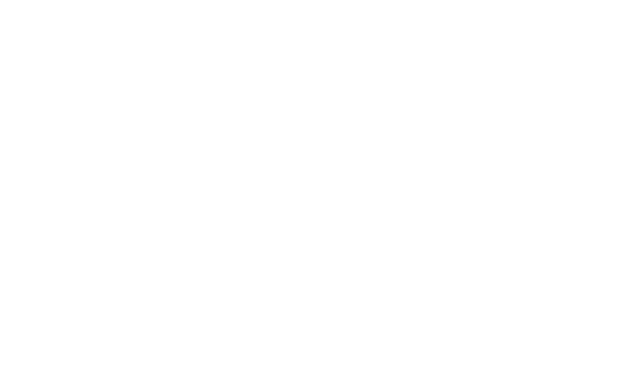
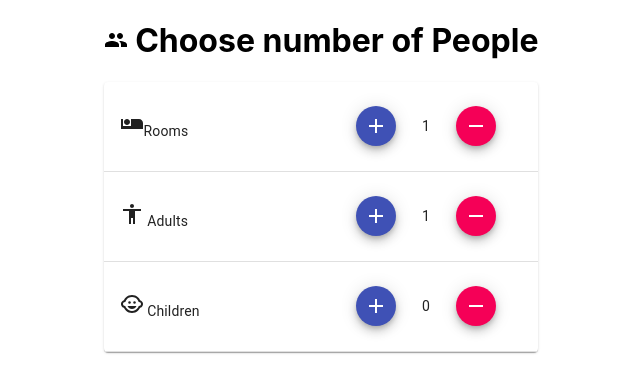
Before and after one commit to Tejal-Bhavsar/smileboats, a React (Create React App) app: page / in a window 1280 px wide. Shown: the top 392 px of the page, without its empty margins (319-959 px from the left). Built offline with nearby package versions, Linux system fonts and the light colour scheme.

Commit message:
table buttons functionalities

```diff
--- a/package.json
+++ b/package.json
@@ -3,6 +3,8 @@
   "version": "0.1.0",
   "private": true,
   "dependencies": {
+    "@material-ui/core": "^4.11.3",
+    "@material-ui/icons": "^4.11.2",
     "@testing-library/jest-dom": "^5.11.4",
     "@testing-library/react": "^11.1.0",
     "@testing-library/user-event": "^12.1.10",
--- a/src/App.css
+++ b/src/App.css
@@ -1,5 +1,18 @@
+.button-group {
+  display: flex;
+  justify-content: space-evenly;
+  align-items: center;
 
+}
+Table {
+  max-width: 600px;
 
+}
+
+.App {
+  display: flex;
+  justify-content: center;
+}
 
 
 
--- a/src/App.js
+++ b/src/App.js
@@ -1,10 +1,11 @@
 import logo from './logo.svg';
 import './App.css';
+import Hotel from './components/Hotel';
 
 function App() {
   return (
     <div className="App">
-
+      <Hotel />
     </div>
   );
 }
--- /dev/null
+++ b/src/components/Hotel.js
@@ -0,0 +1,87 @@
+import React, { Children, useState } from 'react'
+import Table from "@material-ui/core/Table";
+import TableBody from "@material-ui/core/TableBody";
+import TableCell from "@material-ui/core/TableCell";
+import TableHead from "@material-ui/core/TableHead";
+import TableRow from "@material-ui/core/TableRow";
+import Paper from "@material-ui/core/Paper";
+import ChildCareIcon from '@material-ui/icons/ChildCare';
+import AirlineSeatIndividualSuiteIcon from '@material-ui/icons/AirlineSeatIndividualSuite';
+import AccessibilityIcon from '@material-ui/icons/Accessibility';
+import PeopleIcon from '@material-ui/icons/People';
+import AddIcon from '@material-ui/icons/Add';
+import RemoveIcon from '@material-ui/icons/Remove';
+import Fab from '@material-ui/core/Fab';
+
+export default function Hotel() {
+    const [ rooms, setRooms ] = useState(1)
+    const [ adults, setAdults ] = useState(1)
+    const [ children, setChildren ] = useState(0)
+
+    const Rooms = () => {
+        window.alert("adding and removing")
+    }
+    const Adults = () => {
+
+    }
+    const Childrens = ( ) => {
+
+    }
+    return (
+        <div>
+            <h1 className="title"> <PeopleIcon /> Choose number of People</h1>
+            <Paper border={1} >
+            <Table   aria-label="simple table">
+                <TableRow>
+                    <TableCell>
+                        <p> <AirlineSeatIndividualSuiteIcon />Rooms</p>
+                    </TableCell>
+                    <TableCell>
+                        <div className="button-group" >
+                            <Fab onClick={Rooms} size="small" color="primary" aria-label="add">
+                                        <AddIcon  />
+                            </Fab>
+                            <span>{rooms}</span>
+                            <Fab onClick={Rooms}  size="small" color="secondary" aria-label="add">
+                                        <RemoveIcon />
+                            </Fab>
+                        </div>
+                    </TableCell>
+                </TableRow>
+                <TableRow>
+                    <TableCell>
+                        <p> < AccessibilityIcon/> Adults</p>
+                    </TableCell>
+                    <TableCell>
+                        <div className="button-group" >
+                            <Fab onClick={Adults}  size="small" color="primary" aria-label="add">
+                                        <AddIcon />
+                            </Fab>
+                            <span>{adults}</span>
+                            <Fab onClick={Adults}  size="small" color="secondary" aria-label="add">
+                                        <RemoveIcon />
+                            </Fab>
+                        </div>
+                    </TableCell>
+                </TableRow>
+                <TableRow >
+                    <TableCell>
+                        <p> <ChildCareIcon />  Children</p>
+                    </TableCell>
+                    <TableCell>
+                        <div className="button-group" >
+                            <Fab onClick={Childrens} size="small" color="primary" aria-label="add">
+                                        <AddIcon />
+                            </Fab>
+                            <span>{children}</span>
+                            <Fab onClick={Children} size="small" color="secondary" aria-label="add">
+                                        <RemoveIcon />
+                            </Fab>
+                        </div>
+                    </TableCell>
+                </TableRow>
+            </Table>
+            </Paper>
+        </div>
+    )
+}
```
Also changed, not shown: 2 other files (tests, documents, lock files or other folders).
